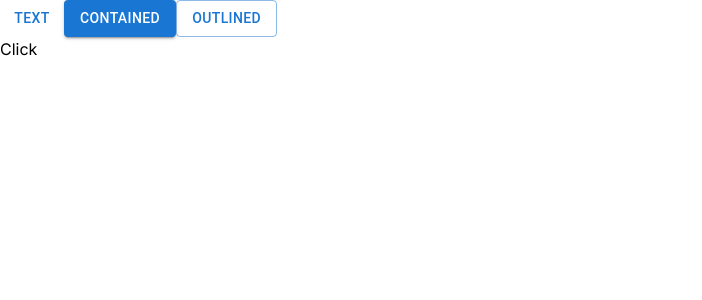
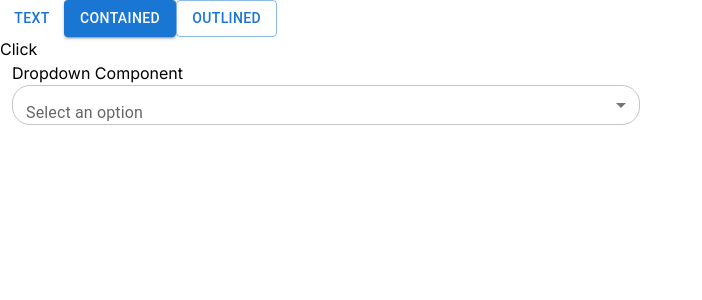
Before and after one commit to Sivakkumar21Mantra/Nextjs-project, a Next.js app in the folder initial-project/: page /details in a window 1280 px wide. Shown: the top 300 px of the page, without its empty margins (0-702 px from the left). Built offline with nearby package versions, Linux system fonts and the light colour scheme.

Commit message:
dropdown component

```diff
--- a/initial-project/src/app/details/page.tsx
+++ b/initial-project/src/app/details/page.tsx
@@ -5,6 +5,7 @@ import Swal from "sweetalert2";
 import toast from "react-hot-toast";
 import MyComponent from "../_service/detailsService";
 import { Button } from "@mui/material";
+import CustomDropdown from "@/components/customDropdown/customDropdown";
 
 const handleClick = async () => {
   try {
@@ -20,6 +21,26 @@ const handleClick = async () => {
   }
 };
 const page = () => {
+  const dropdownOptions = ["Option 1", "Option 2", "Option 3"];
+  const customStyles: React.CSSProperties = {
+    width: "100%",
+    backgroundColor: "#fff",
+  };
+  const selectStyles: React.CSSProperties = {
+    borderColor: "",
+    borderRadius: "18px",
+    height: "40px",
+    width: "50%",
+  };
+
+  const menuItemStyles: React.CSSProperties = {
+    backgroundColor: "#fff",
+    color: "#FF0000",
+  };
+  const handleDropdownChange = (selectedValue: string) => {
+    console.log("Selected value:", selectedValue);
+  };
+
   return (
     <div>
       <Button className="text-yellow-800" variant="text">
@@ -28,6 +49,18 @@ const page = () => {
       <Button variant="contained">Contained</Button>
       <Button variant="outlined">Outlined</Button>
       <div onClick={handleClick}>Click</div>
+      <div className="px-3">
+        <h1>Dropdown Component</h1>
+        <CustomDropdown
+          options={dropdownOptions}
+          label="Select an option"
+          customStyle={customStyles}
+          selectStyle={selectStyles}
+          menuItemStyle={menuItemStyles}
+          onSelectedValueChange={handleDropdownChange}
+          className="my-custom-class"
+        />
+      </div>
     </div>
   );
 };
--- /dev/null
+++ b/initial-project/src/components/customDropdown/customDropdown.tsx
@@ -0,0 +1,59 @@
+import React, { useState } from "react";
+import {
+  MenuItem,
+  FormControl,
+  Select,
+  InputLabel,
+  SelectChangeEvent,
+} from "@mui/material";
+
+interface DropdownProps {
+  options: string[];
+  label: string;
+  customStyle?: React.CSSProperties;
+  selectStyle?: React.CSSProperties;
+  menuItemStyle?: React.CSSProperties;
+  className?: string;
+  onSelectedValueChange?: (selectedValue: string) => void;
+}
+
+const CustomDropdown = ({
+  options,
+  label,
+  customStyle,
+  selectStyle,
+  menuItemStyle,
+  className,
+  onSelectedValueChange,
+}: DropdownProps) => {
+  const [selectedValue, setSelectedValue] = useState<string>("");
+
+  const handleValueChange = (event: SelectChangeEvent<string>) => {
+    const newValue = event.target.value;
+    setSelectedValue(newValue);
+    if (onSelectedValueChange) {
+      onSelectedValueChange(newValue);
+    }
+  };
+
+  return (
+    <FormControl sx={customStyle}>
+      <InputLabel>{label}</InputLabel>
+      <Select
+        label={label}
+        value={selectedValue}
+        onChange={handleValueChange}
+        sx={selectStyle}
+        className={className}
+      >
+        {options.map((option, index) => (
+          <MenuItem key={index} value={option} sx={menuItemStyle}>
+            {option}
+          </MenuItem>
+        ))}
+      </Select>
+    </FormControl>
+  );
+};
+
+export default CustomDropdown;
```
Also changed, not shown: initial-project/tsconfig.json (+7 -1 lines).
